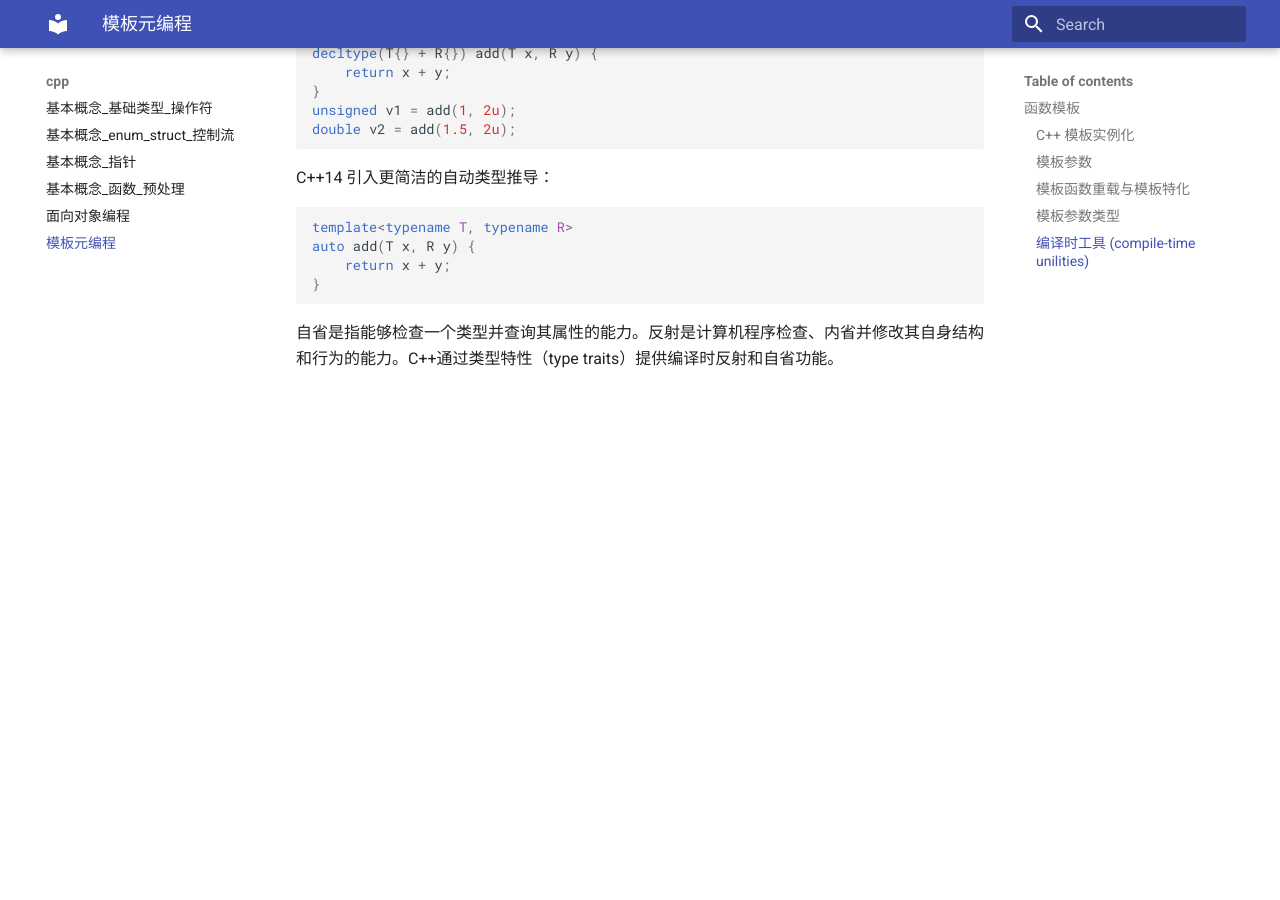
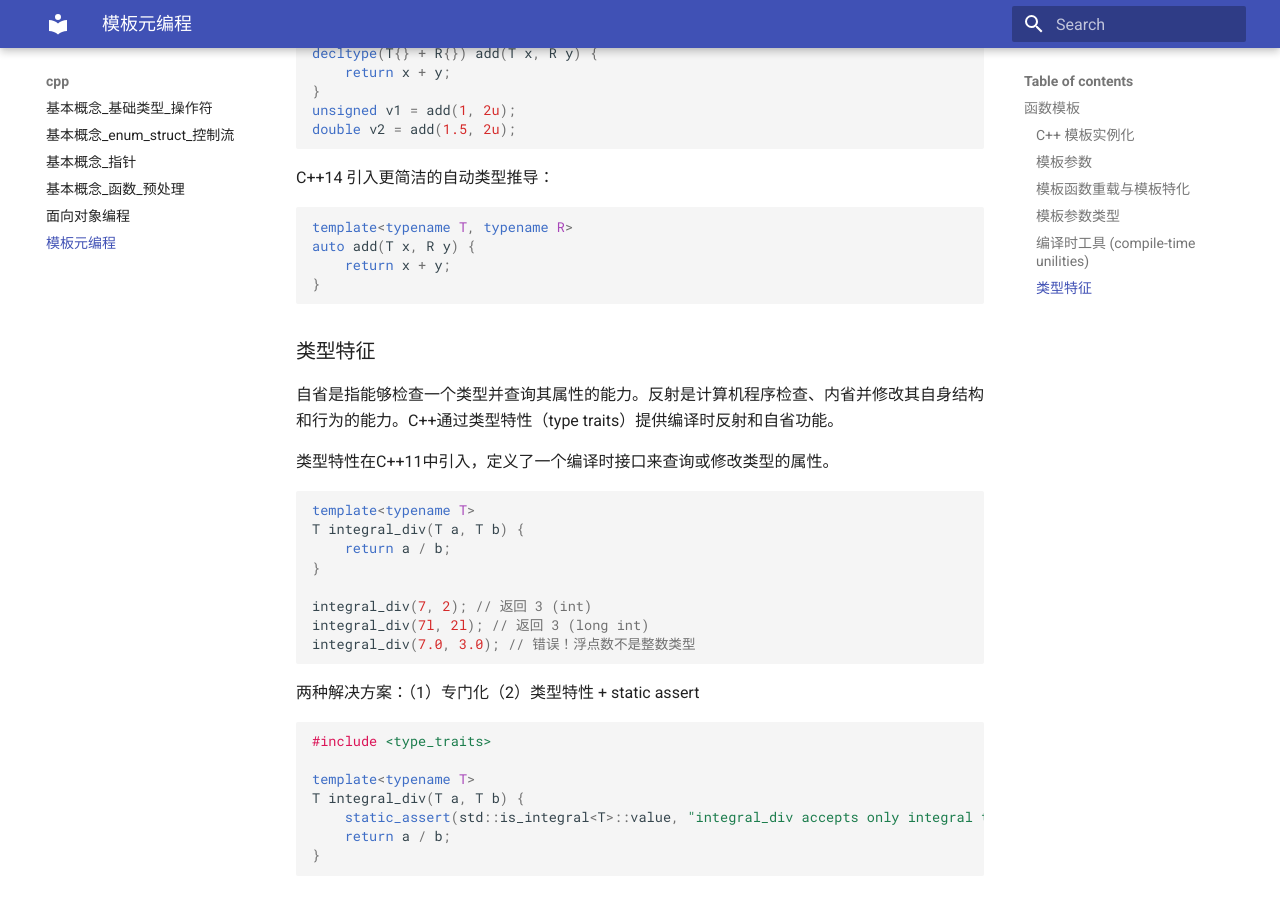
Before and after one commit to ymma98/technotes, an MkDocs documentation site: the page built from docs/cpp/模板元编程.md, in a window 1280 px wide and 900 px high, scrolled down 7032 px. Built offline with MkDocs 1.6.1 and Material for MkDocs 9.7.7, drawn with Linux system fonts in a browser that asks for light colours; before the commit the page ends 7427 px from its top, so only the background shows below that.

Commit message:
docs/cpp/模板元编程.md updated from https://stackedit.cn/

````diff
--- a/docs/cpp/模板元编程.md
+++ b/docs/cpp/模板元编程.md
@@ -368,9 +368,35 @@ auto add(T x, R y) {
 }
 ```
 
+
+### 类型特征
 自省是指能够检查一个类型并查询其属性的能力。反射是计算机程序检查、内省并修改其自身结构和行为的能力。C++通过类型特性（type traits）提供编译时反射和自省功能。
+
+
+类型特性在C++11中引入，定义了一个编译时接口来查询或修改类型的属性。
+
+```cpp
+template<typename T>
+T integral_div(T a, T b) {
+    return a / b;
+}
+
+integral_div(7, 2); // 返回 3 (int)
+integral_div(7l, 2l); // 返回 3 (long int)
+integral_div(7.0, 3.0); // 错误！浮点数不是整数类型
+```
+两种解决方案：（1）专门化（2）类型特性 + static assert
+```cpp
+#include <type_traits>
+
+template<typename T>
+T integral_div(T a, T b) {
+    static_assert(std::is_integral<T>::value, "integral_div accepts only integral types");
+    return a / b;
+}
+```
 <!--stackedit_data:
-eyJoaXN0b3J5IjpbMjM0MDA1Njg0LC0xMDE0MjMxODc3LC0xNz
-k0NzI0NTk0LDE1Nzg3OTkzMTgsMTUyMjEzNjUwMSw2MDg1OTMy
-NjddfQ==
+eyJoaXN0b3J5IjpbLTk5MDkyMjk2NywtMTAxNDIzMTg3NywtMT
+c5NDcyNDU5NCwxNTc4Nzk5MzE4LDE1MjIxMzY1MDEsNjA4NTkz
+MjY3XX0=
 -->
````
